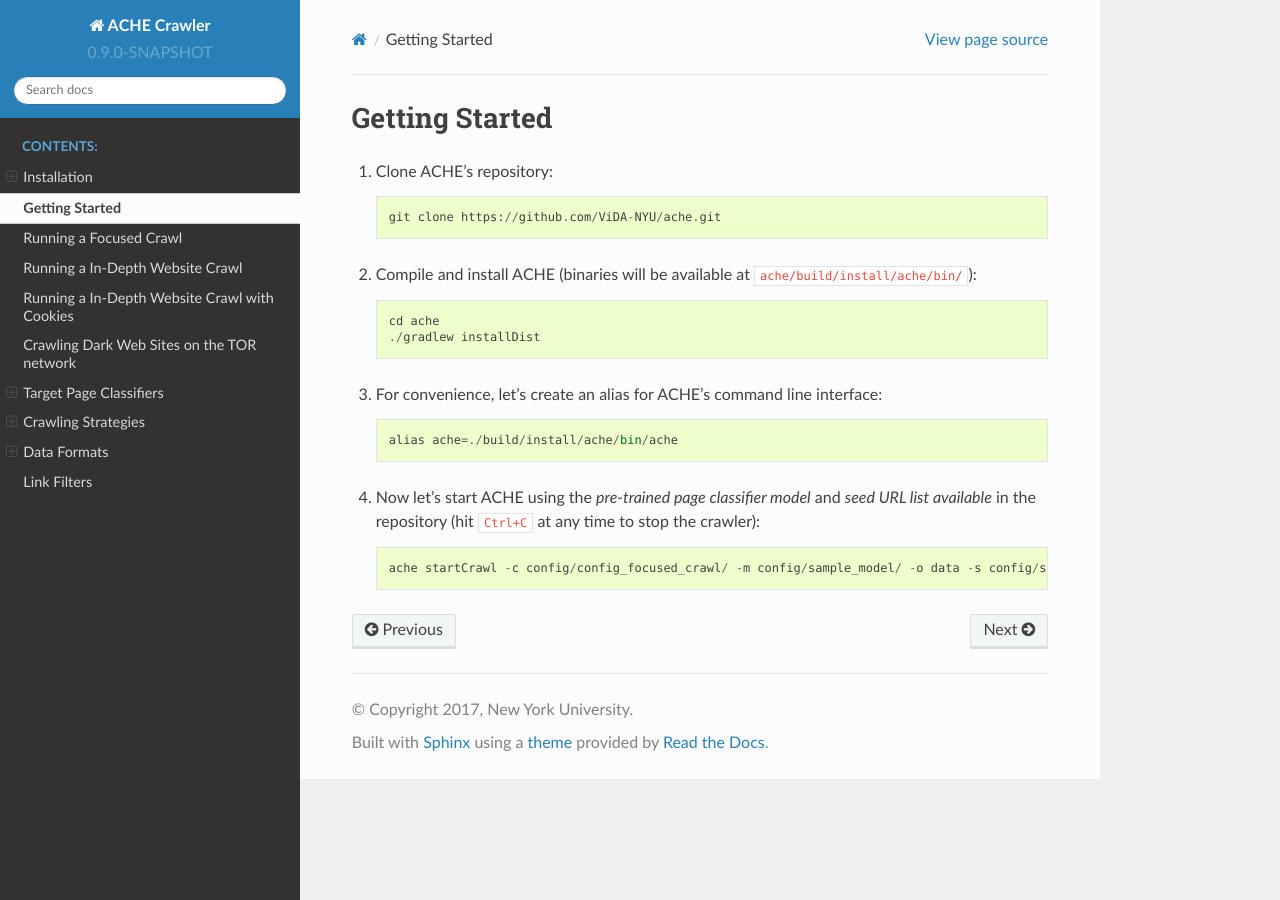
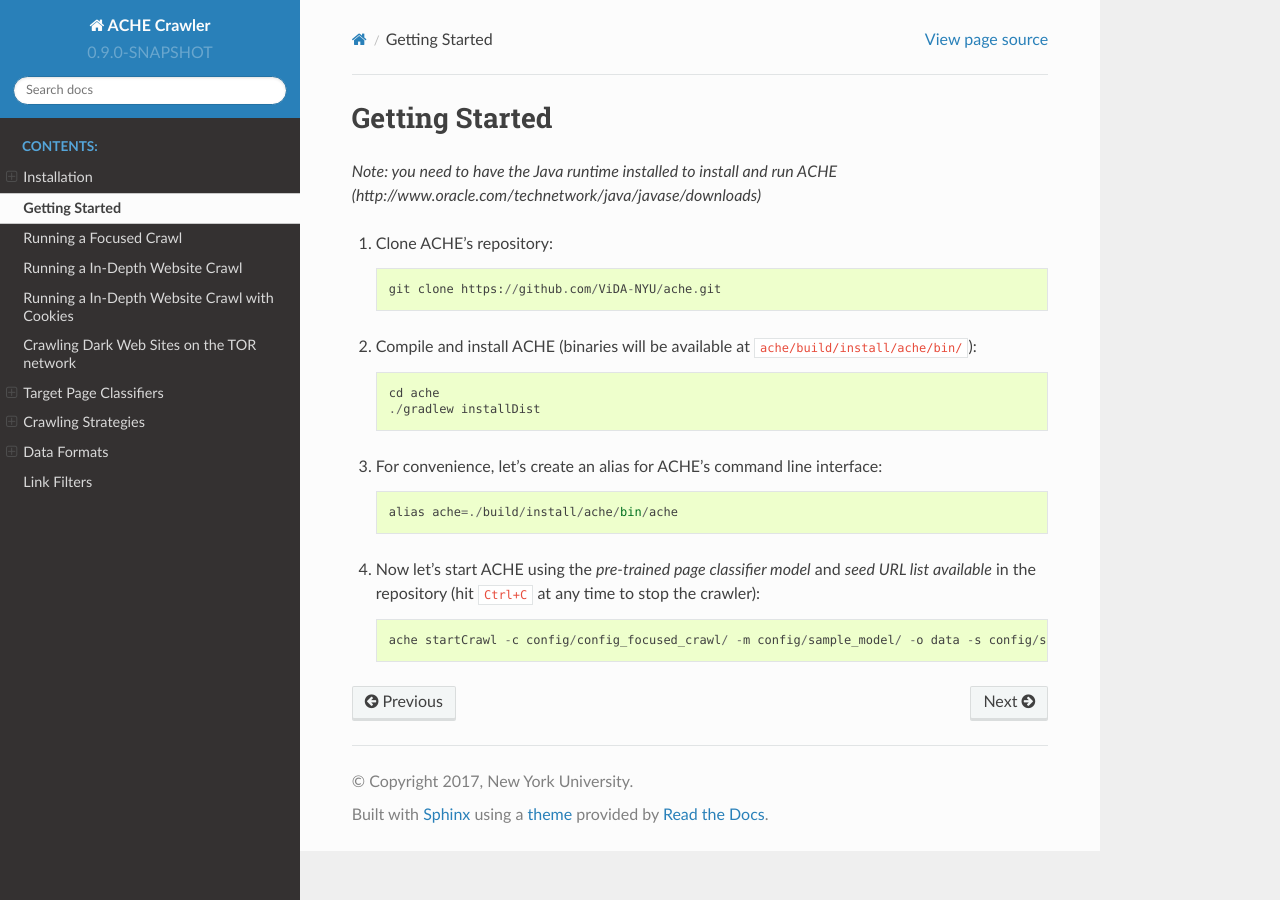
Before and after one commit to VIDA-NYU/ache, a Sphinx documentation site: the page built from docs/getting-started.rst, in a window 1280 px wide. Built offline with Sphinx 7.4.7 and the Read the Docs theme 2.0.0, drawn with Linux system fonts in a browser that asks for light colours; pages that are not in the unit, such as notebooks, are missing from menus.

Commit message:
Update getting-started.rst
Added a note that Java is required

```diff
--- a/docs/getting-started.rst
+++ b/docs/getting-started.rst
@@ -1,5 +1,7 @@
 Getting Started
 ###############
+
+*Note: you need to have the Java runtime installed to install and run ACHE (http://www.oracle.com/technetwork/java/javase/downloads)*
 
 #. Clone ACHE's repository::
 
```
